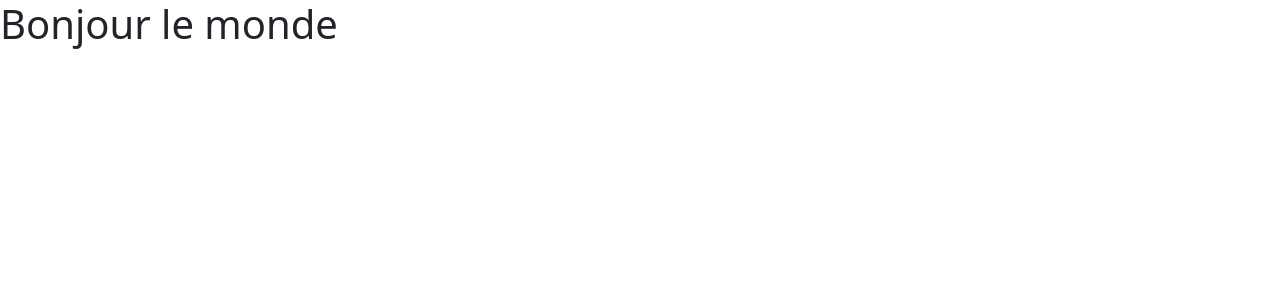
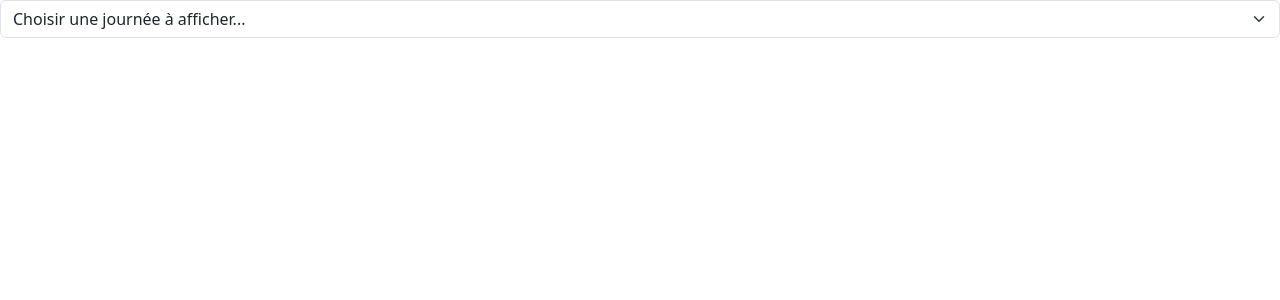
Before and after one commit to JeanNoLimit/Basket_scores, a React (Vite) app: page / in a window 1280 px wide. Shown: the top 300 px of the page. Built offline with nearby package versions, Linux system fonts and the light colour scheme; no server answers.

Commit message:
affichage selection journée + appel API

```diff
--- a/src/components/App.jsx
+++ b/src/components/App.jsx
@@ -1,13 +1,47 @@
-import { useState } from 'react'
+import { useState ,useEffect } from 'react'
 import '../styles/App.css'
+import {Select} from './form/Select.jsx'
+import api from './api/api.jsx'
 
 function App() {
 
+  // On va récupérer le résultat de l'API dans cette variable.
+  const [teams, setTeams] = useState([]);
+  // Va nous servir à vérifier si la liste des équipes à déjà été chargé, pour ne pas appeler l'API à chaque chargement du composant
+  const [isMounted, setIsMounted] = useState(false);
+
+  const [nbJournee, setNbJournee] = useState(0);
+
+  useEffect(() => {
+
+      async function searchTeams() {
+        await api.getTeams().then((json) => {
+          setTeams(json);
+          setNbJournee((json.teams.length*2)-2);
+          setIsMounted(true);
+        });
+      }
+      searchTeams();
+  }, [])
+
+  console.log(teams)
+  // console.log(isMounted)
   return (
     <>
-      <h1>Bonjour le monde</h1>
+      <SearchBar nbJournee={nbJournee} />
     </>
   )
 }
 
-export default App
+function SearchBar({nbJournee}) {
+
+  return <div>
+    <div className="mb-3">
+      <Select nbJournee = {nbJournee}/>
+    </div>
+  </div>
+}
+
+
+
+export default App;
--- /dev/null
+++ b/src/components/api/api.jsx
@@ -0,0 +1,33 @@
+
+function api() {
+    const getTeams = async () => {
+        const res = await fetch(`https://www.thesportsdb.com/api/v1/json/3/search_all_teams.php?l=French%20LNB`);
+        return await res.json();
+    };
+
+    return {
+        getTeams,
+    };
+}
+
+
+export default api();
+
+
+
+
+
+
+
+
+
+
+
+
+
+/**
+ *
+ * Appeler une API dans un composant fonctionnel React : https://techblog.ingeniance.fr/appeler-une-api-dans-un-composant-fonctionnel-react/
+ * Rappel fonctionnement fetch : https://fr.javascript.info/fetch
+ *
+ */
--- /dev/null
+++ b/src/components/form/Select.jsx
@@ -0,0 +1,19 @@
+export function Select({nbJournee}) {
+
+    // const [data, setData] = useState(undefined);
+
+    const getOptions = () => {
+        let content = [];
+        for (let i=1; i<=nbJournee; i++) {
+            content.push(<option key={i}>Journée {i}</option>)
+        }
+        return content;
+    }
+
+    return <div>
+        <select className="form-select">
+            <option defaultValue> Choisir une journée à afficher...</option>
+           {getOptions()}
+        </select>
+    </div>
+}
```
